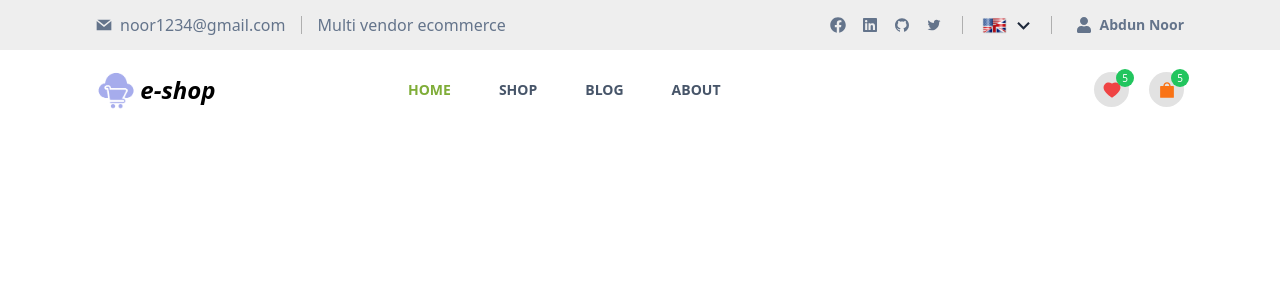
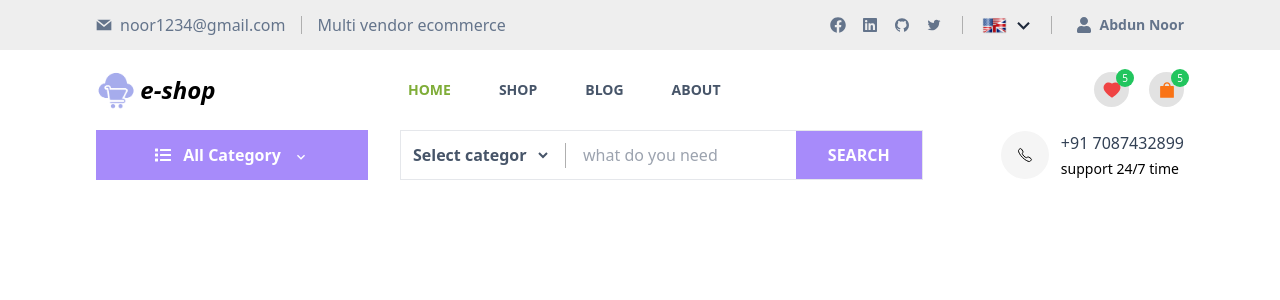
Before and after one commit to abdunnoorfaruki/e-shop, a React (Vite) app: page / in a window 1280 px wide. Shown: the top 300 px of the page. Built offline with nearby package versions, Linux system fonts and the light colour scheme.

Commit message:
feat:added search category feature

```diff
--- a/src/layout/Header.jsx
+++ b/src/layout/Header.jsx
@@ -1,4 +1,10 @@
+// react
+import { useState } from "react";
+// react-router-dom
+import { Link, useLocation } from "react-router-dom";
+// react-icons
 import { GrMail } from "react-icons/gr";
+import { IoCallOutline } from "react-icons/io5"
 import { FaFacebook, FaLinkedin, FaList, FaLock, FaUser } from "react-icons/fa";
 import {
   AiOutlineTwitter,
@@ -7,12 +13,13 @@
   AiFillShopping,
 } from "react-icons/ai";
 import { MdOutlineKeyboardArrowDown } from "react-icons/md";
-import { Link, useLocation } from "react-router-dom";
-import { useState } from "react";
 const Header = () => {
   const [showSidebar, setShowSidebar] = useState(false);
   const { pathname } = useLocation();
-  const user = true;
+  const user = useState(true)
+  const [categories, setCategories ] = useState([])
+  const [categoryShow, setCategoryShow] = useState(true)
+  const [searchValue, setSearchValue] = useState("")
   return (
     <header className="w-full bg-white z-20  ">
       {/* Header top  */}
@@ -334,6 +341,124 @@
           </div>
         </div>
       </div>
+
+      {/* Category search */}
+
+      <div className="w-[85%] lg:w-[90%] mx-auto">
+        <div className="flex w-full flex-wrap md-lg:gap-8">
+
+          {/* All category  */}
+          <div className="w-3/12 md-lg:w-full">
+            <div className="bg-white relative">
+
+              <div
+                onClick={() => setCategoryShow(!categoryShow)}
+                className="h-[50px] bg-violet-400 text-white flex justify-center md-lg:justify-between md-lg:px-6 items-center gap-3 font-bold text-md cursor-pointer"
+              >
+                <div className="flex justify-center items-center gap-3">
+                  <span>
+                    <FaList />
+                  </span>
+                  <span>All Category</span>
+                </div>
+                <span className="pt-1">
+                  <MdOutlineKeyboardArrowDown />
+                </span>
+              </div>
+              <div
+                className={`${
+                  categoryShow ? "h-0" : "h-[400px]"
+                } overflow-hidden transition-all duration-500 absolute z-[99999] bg-white w-full border-x`}
+              >
+                {/* list of categories will be show here */}
+                <ul className="py-2 text-slate-600 font-medium h-full overflow-auto">
+                  {categories?.map((c, i) => {
+                    return (
+                      <li
+                        key={i}
+                        className="flex justify-start items-center gap-2 px-[24px] py-[6px]"
+                      >
+                        <img
+                          src={c.image}
+                          className="w-[30px] h-[30px] rounded-full overflow-hidden"
+                          alt={c.name}
+                        />
+                        <Link
+                          to={`/products?category=${c.name}`}
+                          className="text-sm block"
+                        >
+                          {c.name}
+                        </Link>
+                      </li>
+                    );
+                  })}
+                </ul>
+              </div>
+            </div>
+          </div>
+
+          {/* product search and support information */}
+          <div className="w-9/12 pl-8 md-lg:pl-0 md-lg:w-full">
+            <div className="flex flex-wrap w-full justify-between items-center md-lg:gap-6">
+              {/* product search */}
+              <div className="w-8/12 md-lg:w-full">
+                <div className="flex border h-[50px] items-center relative gap-5">
+                  {/* select category */}
+                  <div className="relative after:absolute after:h-[25px] after:w-[1px] after:bg-[#afafaf] after:-right-[15px] md:hidden">
+                    {/* TODO: you have to make select as a reusable component */}
+                    <select
+                      onChange={(e) => setCategories(e.target.value)}
+                      className="w-[150px] text-slate-600 font-semibold bg-transparent px-2 h-full outline-0 border-none"
+                      name=""
+                      id=""
+                    >
+                      <option value="">Select category</option>
+                      {categories?.map((c, i) => (
+                        <option key={i} value={c.name}>
+                          {c.name}
+                        </option>
+                      ))}
+                    </select>
+                  </div>
+                  {/* TODO: you have to make input as a reusable component */}
+                  {/* search product input */}
+                  <input
+                    className="w-full relative bg-transparent text-slate-500 outline-0 px-3 h-full"
+                    onChange={(e) => setSearchValue(e.target.value)}
+                    type="text"
+                    name=""
+                    id=""
+                    placeholder="what do you need"
+                    value={searchValue}
+                  />
+                  {/* TODO: you have to make button as reusabel component */}
+                  <button className="bg-violet-400 right-0 absolute px-8 h-full font-semibold uppercase text-white">
+                    Search
+                  </button>
+                </div>
+              </div>
+              {/* support */}
+              <div className="w-4/12 block md-lg:hidden pl-2 md-lg:w-full md-lg:pl-0">
+                <div className="w-full flex justify-end md-lg:justify-start gap-3 items-center">
+                  <div className="w-[48px] h-[48px] rounded-full flex bg-[#f5f5f5] justify-center items-center">
+                    <span>
+                      <IoCallOutline />
+                    </span>
+                  </div>
+                  <div className="flex justify-end flex-col gap-1">
+                    <h2 className="text-md font-medium text-slate-700">
+                      +91 7087432899
+                    </h2>
+                    <span className="text-sm">support 24/7 time</span>
+                  </div>
+                </div>
+              </div>
+
+            </div>
+          </div>
+
+        </div>
+      </div>
     </header>
   );
 };
```
